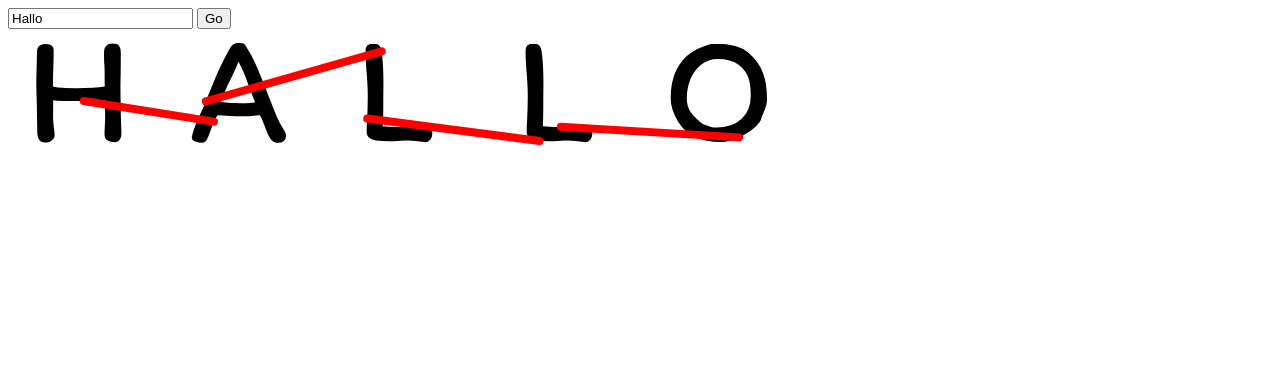
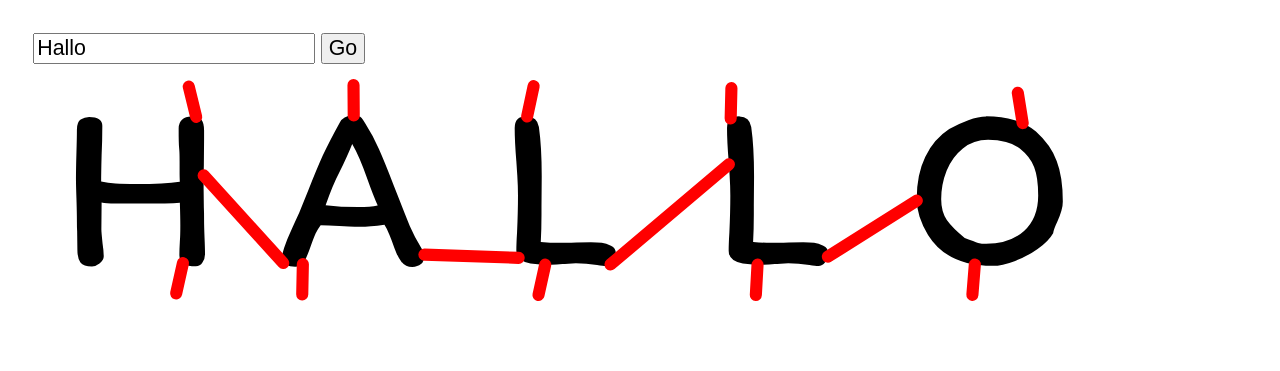
Before and after one commit to malteschmitz/r2r, a plain HTML site: page index.html in a window 1280 px wide. Drawn offline with Linux system fonts and the light colour scheme.

Commit message:
Better line positions

```diff
--- a/index.html
+++ b/index.html
@@ -3,16 +3,27 @@
 <head>
 <meta charset="utf-8">
 <title>R2R</title>
+
+<style type="text/css">
+  input, button, html {
+    font-size: 16pt;
+  }
+  body {
+    margin: 25pt;
+  }
+</style>
+
 </head>
 
 <body>
+
 <form id="configForm">
   <input type="text" id="inputString" value="Hallo">
   <button type="submit">Go</button>
 </form>
 
 <div>
-  <svg id="svg" viewBox="0 0 50 10" xmlns="http://www.w3.org/2000/svg" width="1000"></svg>
+  <svg id="svg" viewBox="0 -1 60 10" xmlns="http://www.w3.org/2000/svg" width="100%"></svg>
 </div>
 
 <script>
@@ -56,41 +67,6 @@
   ];
   let alphabet = "ABCDEFGHIJKLMNOPQRSTUVWXYZ0123456789".split('');
 
-  // let point = document.createElementNS("http://www.w3.org/2000/svg", "circle");
-  // point.setAttribute("r", ".2");
-  // point.setAttribute("fill", "red");
-  // svg.appendChild(point);
-
-  // let start;
-
-  // function step(timestamp) {
-  //   if (start === undefined) {
-  //     start = timestamp;
-  //   }
-  //   let pos = ((timestamp - start) % 5000) / 5000 * q.getTotalLength();
-  //   let p = q.getPointAtLength(pos);
-  //   //p = p.matrixTransform(svg.getScreenCTM().inverse());
-  //   point.setAttribute("cx", p.x);
-  //   point.setAttribute("cy", p.y);
-  //   window.requestAnimationFrame(step);
-  // }
-  // window.requestAnimationFrame(step);
-
-
-
-// bar.onclick = () => {
-//   // let text = document.createElementNS("http://www.w3.org/2000/svg", 'text');
-//   // text.textContent = foo.value;
-//   // text.setAttribute("x", "10");
-//   // text.setAttribute("y", "50");
-//   // text.setAttribute("font-size", "16");
-//   // svg.appendChild(text);
-
-
-
-//   console.log(a.getPointAtLength(.4));
-// }
-
   let getPoints = node => {
     let len = node.getTotalLength();
     let nodes = [];
@@ -103,11 +79,26 @@
 
   let randomElement = a => a[Math.floor(Math.random() * a.length)];
 
+  let createLine = (from, to) => {
+    let line = document.createElementNS("http://www.w3.org/2000/svg", 'line');
+    line.setAttribute("x1", from.x);
+    line.setAttribute("y1", from.y);
+    line.setAttribute("x2", to.x);
+    line.setAttribute("y2", to.y);
+    line.setAttribute("stroke", "red");
+    line.setAttribute("stroke-width", "0.4");
+    line.setAttribute("stroke-linecap", "round");
+    return line;
+  }
+
   let update = () => {
     svg.innerHTML = "";
 
     let text = inputString.value;
     let characters = text.toUpperCase().split('').filter(c => alphabet.includes(c));
+
+    svg.setAttribute("viewBox", `0 -1 ${characters.length * 7 + 5} 10`)
+
     let x = 0;
     let contourNodes = [];
     characters.forEach((c) => {
@@ -123,25 +114,31 @@
       contourNode.setAttribute("fill", "none");
       svg.appendChild(contourNode);
       contourNodes.push(contourNode);
-      x += 8;
+      x += 7;
     });
 
     let points = contourNodes.map(getPoints);
     for (let i = 0; i < contourNodes.length - 1; i++) {
       let as = points[i];
       let bs = points[i+1];
-      let a = randomElement(as);
-      let b = randomElement(bs);
-      let line = document.createElementNS("http://www.w3.org/2000/svg", 'line');
-      line.setAttribute("x1", a.x);
-      line.setAttribute("y1", a.y);
-      line.setAttribute("x2", b.x);
-      line.setAttribute("y2", b.y);
-      line.setAttribute("stroke", "red");
-      line.setAttribute("stroke-width", "0.4");
-      line.setAttribute("stroke-linecap", "round")
-      svg.appendChild(line);
+      let aMaxX = Math.max(...as.map(p => p.x));
+      let bMinX = Math.min(...bs.map(p => p.x));
+      let a = randomElement(as.filter(p => Math.abs(p.x - aMaxX) < 0.3));
+      let b = randomElement(bs.filter(p => Math.abs(p.x - bMinX) < 0.3));
+      svg.appendChild(createLine(a, b));
     }
+
+    points.forEach(ps => {
+      let minY = Math.min(...ps.map(p => p.y));
+      let top = randomElement(ps.filter(p => Math.abs(p.y - minY) < 0.3));
+      let above = {x: top.x + Math.random() * 0.5 - 0.25, y: top.y - 1};
+      svg.appendChild(createLine(top, above));
+
+      let maxY = Math.max(...ps.map(p => p.y));
+      let bottom = randomElement(ps.filter(p => Math.abs(p.y - maxY) < 0.3));
+      let below = {x: bottom.x + Math.random() * 0.5 - 0.25, y: bottom.y + 1};
+      svg.appendChild(createLine(bottom, below));
+    });
   }
 
   update();
```
